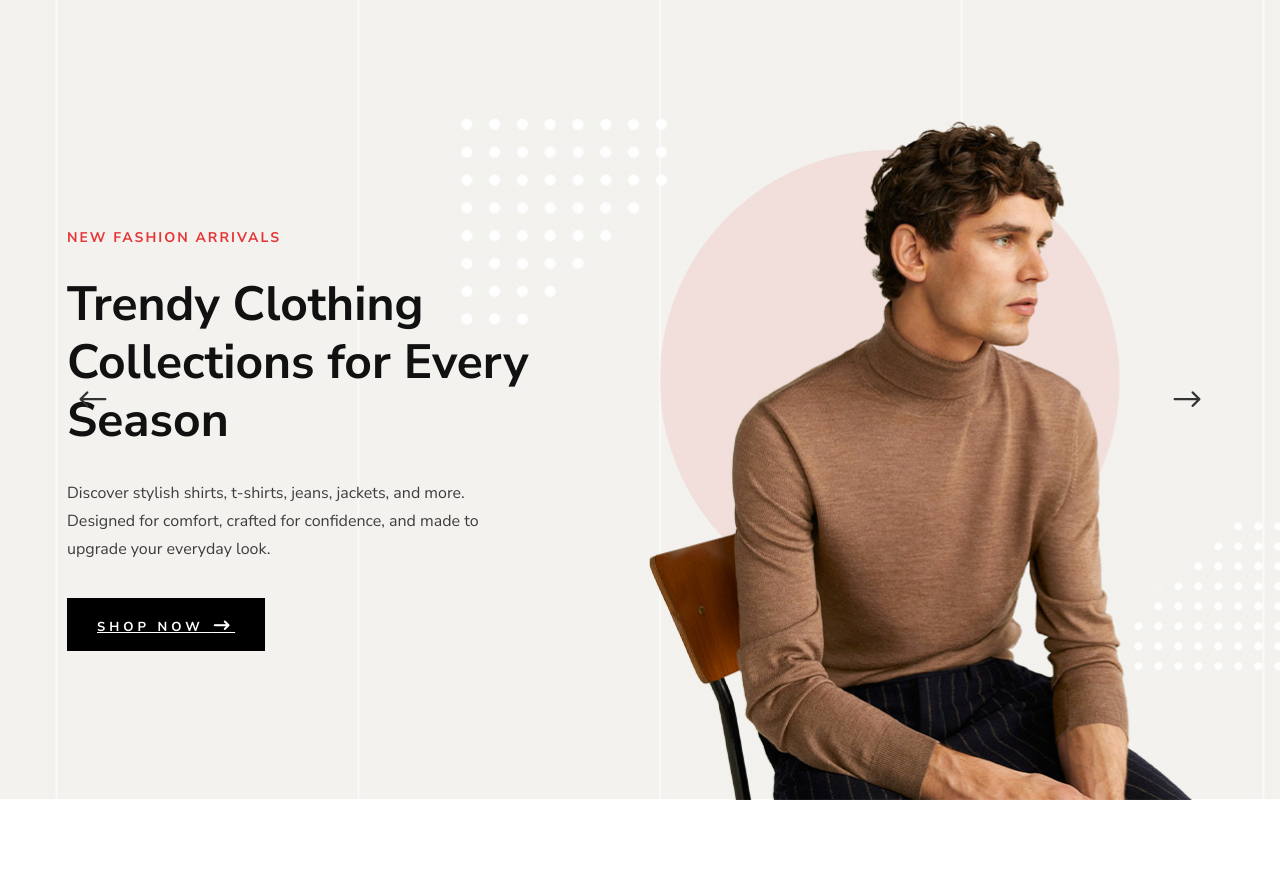
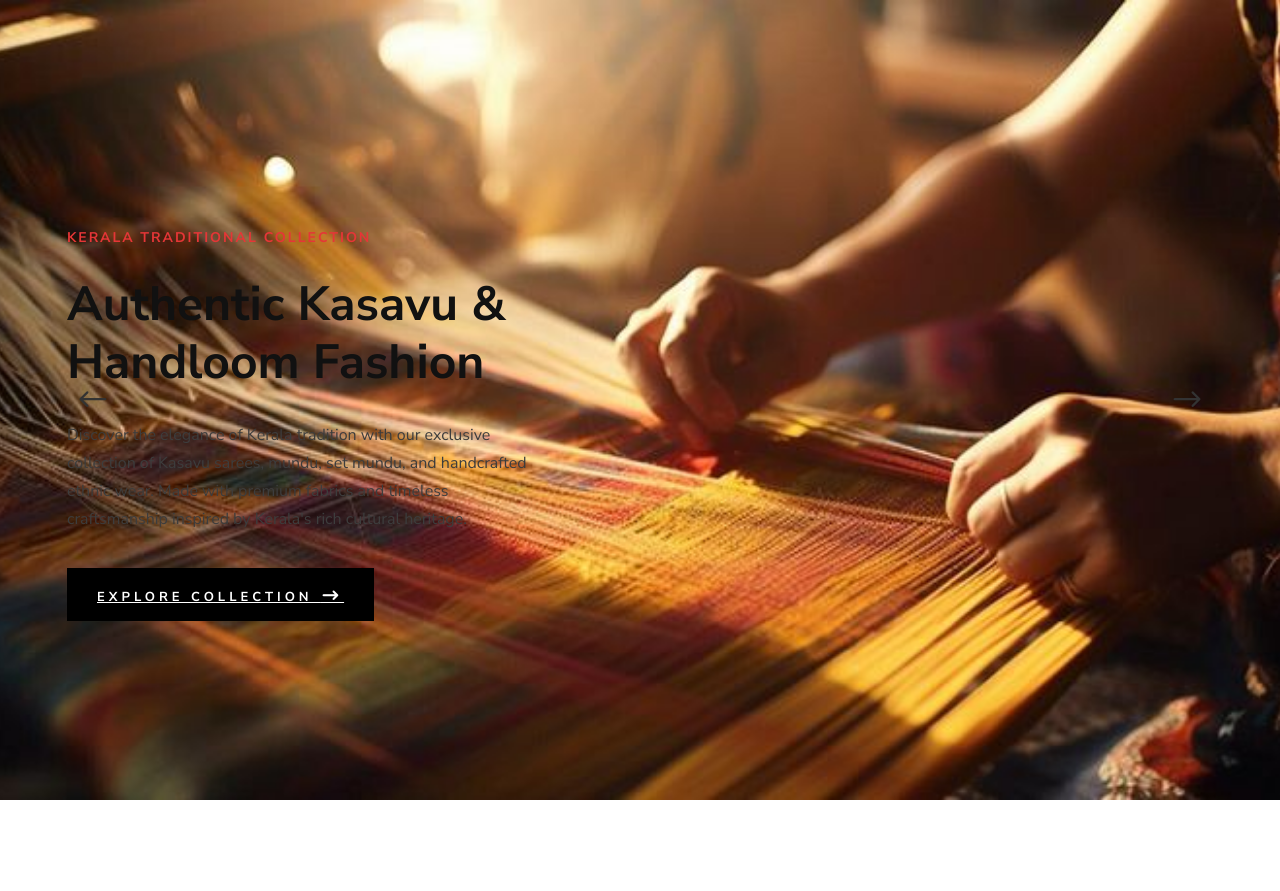
Before and after one commit to Xenotrix-Technologies/e_com, a Django app: page / in a window 1280 px wide. Shown: the part 138-1029 px from the top of the page. Run offline with Django 5.2, Linux system fonts and the light colour scheme; data that the repository does not hold is empty.

Commit message:
Refactor settings and update hero section content; remove unused files and improve image paths

```diff
--- a/malefashion_project/settings.py
+++ b/malefashion_project/settings.py
@@ -55,7 +55,7 @@
 TEMPLATES = [
     {
         'BACKEND': 'django.template.backends.django.DjangoTemplates',
-        'DIRS': [BASE_DIR / 'templates'],
+        'DIRS': ['templates'],
         'APP_DIRS': True,
         'OPTIONS': {
             'context_processors': [
@@ -123,7 +123,6 @@
 
 STATIC_URL = 'static/'
 STATICFILES_DIRS = [BASE_DIR / 'static']
-STATIC_ROOT = BASE_DIR / 'staticfiles'
 
 MEDIA_URL = '/media/'
 MEDIA_ROOT = BASE_DIR / 'media'
--- a/templates/index.html
+++ b/templates/index.html
@@ -7,16 +7,21 @@
 <!-- Hero Section Begin -->
 <section class="hero">
     <div class="hero__slider owl-carousel">
-        <div class="hero__items set-bg" data-setbg="{% static 'img/hero/hero-1.jpg' %}">
+        <div class="hero__items set-bg" data-setbg="{% static 'img\hero\hero-1.jpg' %}">
             <div class="container">
                 <div class="row">
                     <div class="col-xl-5 col-lg-7 col-md-8">
                         <div class="hero__text">
-                            <h6>New Fashion Arrivals</h6>
-                            <h2>Trendy Clothing Collections for Every Season</h2>
-                            <p>Discover stylish shirts, t-shirts, jeans, jackets, and more. Designed for comfort, crafted for confidence, and made to upgrade your everyday look.</p>
+                            <h6>Kerala Traditional Collection</h6>
+                            <h2>Authentic Kasavu & Handloom Fashion</h2>
+                            <p>
+                                Discover the elegance of Kerala tradition with our exclusive collection
+                                of Kasavu sarees, mundu, set mundu, and handcrafted ethnic wear.
+                                Made with premium fabrics and timeless craftsmanship inspired by
+                                Kerala's rich cultural heritage.
+                            </p>
                             <a href="{% url 'shop' %}" class="primary-btn">
-                                Shop Now <span class="arrow_right"></span>
+                                Explore Collection <span class="arrow_right"></span>
                             </a>
                             <div class="hero__social">
                                 <a href="#"><i class="fa fa-facebook"></i></a>
@@ -34,11 +39,15 @@
                 <div class="row">
                     <div class="col-xl-5 col-lg-7 col-md-8">
                         <div class="hero__text">
-                            <<h6>New Season Collection</h6>
-                            <h2>Latest Men's & Women's Fashion</h2>
-                            <p>Explore our premium clothing range including stylish shirts, t-shirts, jeans, jackets, and more. Designed for comfort, style, and everyday confidence.</p>
+                            <h6>Kerala Heritage Collection</h6>
+                            <h2>Elegant Kasavu & Traditional Wear</h2>
+                            <p>
+                            Explore our premium collection of Kerala traditional clothing including
+                            Kasavu sarees, set mundu, mundu shirts, and handloom ethnic wear.
+                            Crafted with timeless elegance and inspired by Kerala’s rich culture.
+                            </p>
                             <a href="{% url 'shop' %}" class="primary-btn">
-                                Shop Now <span class="arrow_right"></span>
+                                Explore Collection <span class="arrow_right"></span>
                             </a>
                             <div class="hero__social">
                                 <a href="#"><i class="fa fa-facebook"></i></a>
```
Also changed, not shown: templates/main.html (deleted, +0 -17 lines), templates/shop_fixed.html (+3 -7 lines), media/products/WhatsApp_Image_2026-02-23_at_6.52.03_PM.jpeg (deleted), media/products/WhatsApp_Image_2026-02-23_at_6_97vu5pG.52.03_PM.jpeg (deleted), media/products/WhatsApp_Image_2026-02-23_at_6_ZYC1XzS.52.03_PM.jpeg (deleted), static/img/banner/banner-1.jpg, static/img/banner/banner-2.jpg, static/img/banner/banner-3.jpg, static/img/hero/hero-1.jpg, static/img/hero/hero-2.jpg, static/img/instagram/instagram-1.jpg, static/img/instagram/instagram-2.jpg, static/img/instagram/instagram-3.jpg, static/img/instagram/instagram-4.jpg, 1 more files.
